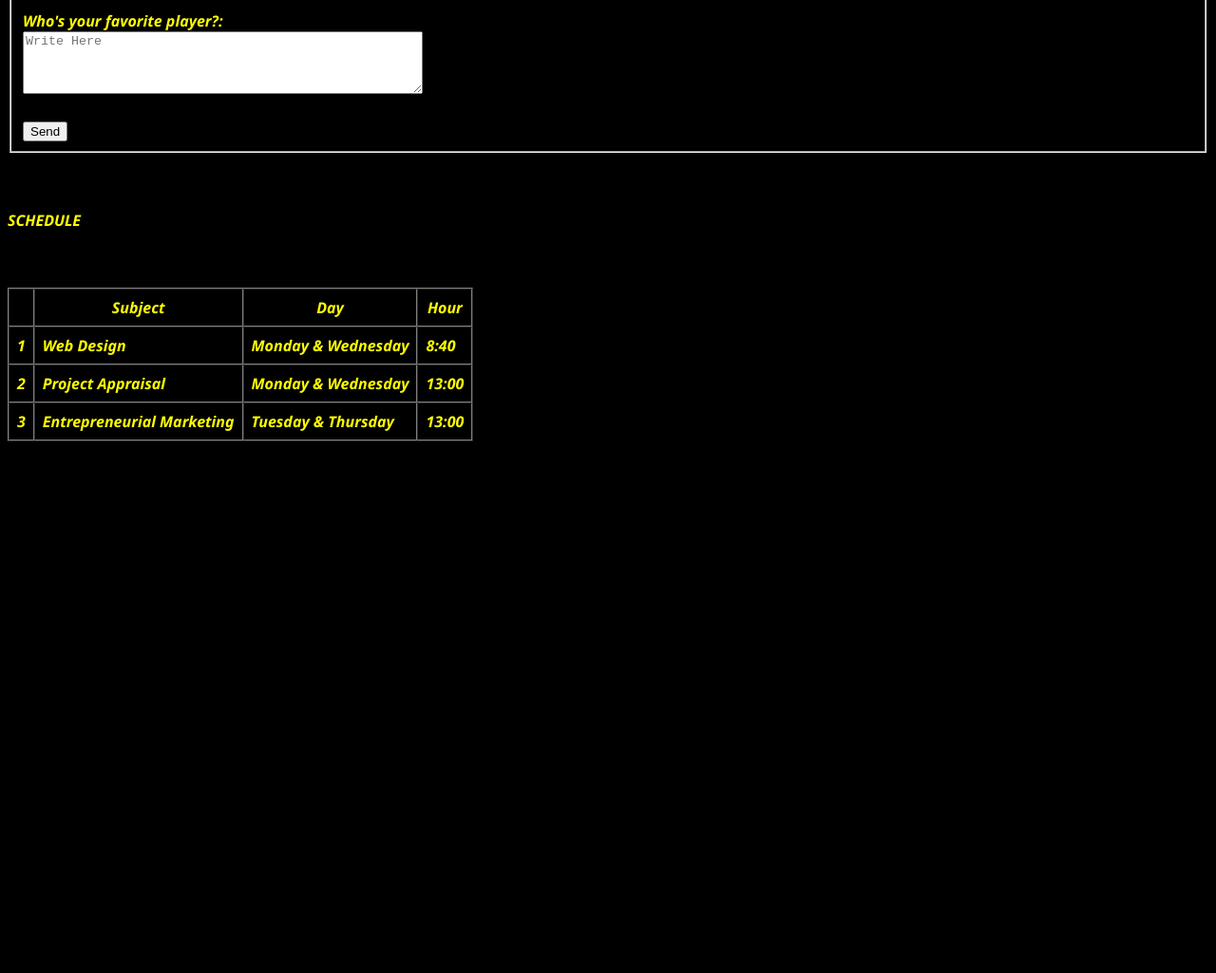
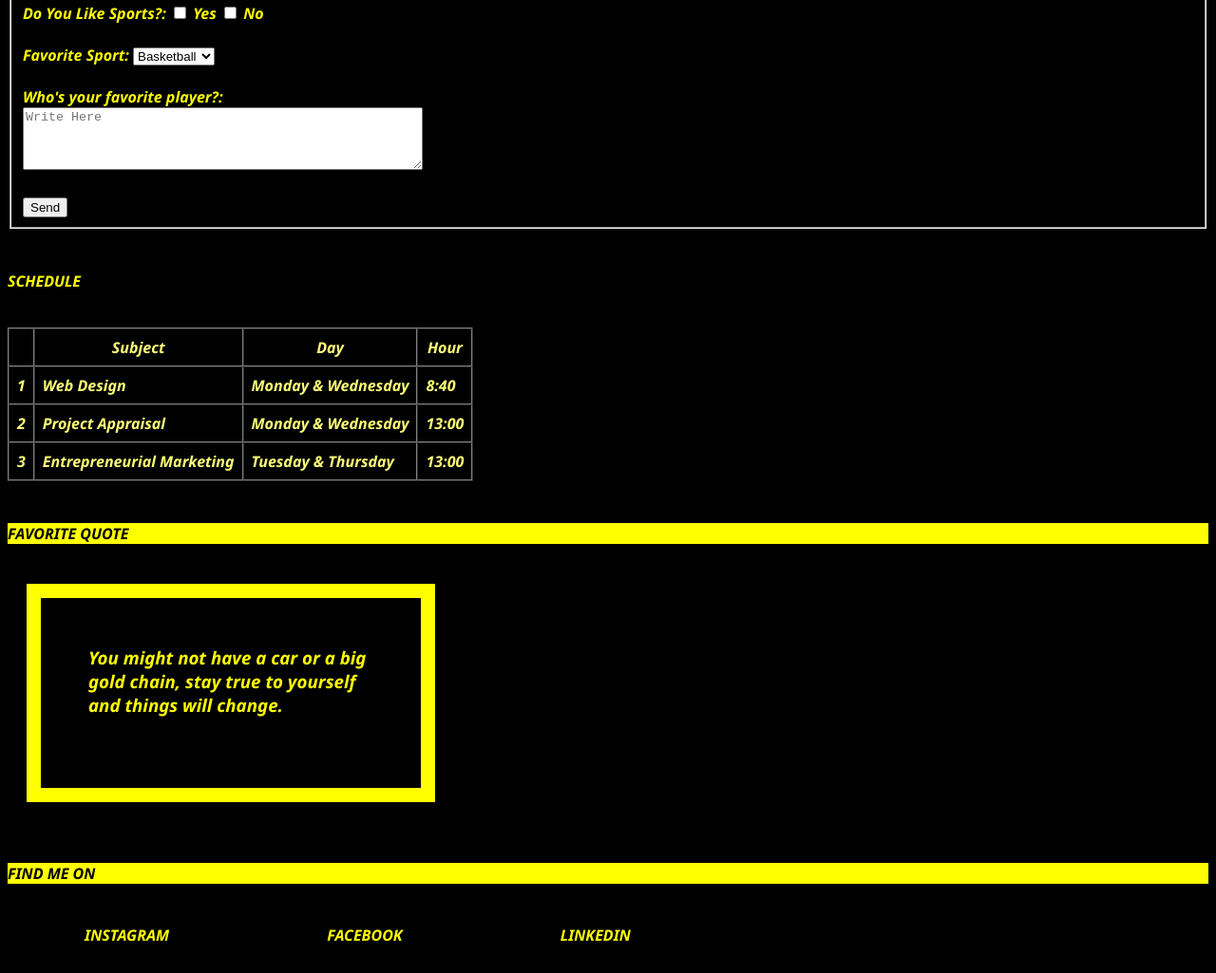
Before and after one commit to alessandrews/webdesign, a plain HTML site: page index.html in a window 1280 px wide. Shown: the part 1757-2782 px from the top of the page at 95% size. Before the commit the page ends 2230 px from the top, so only its background shows below. Drawn offline with Linux system fonts and the light colour scheme.

Commit message:
Add files via upload

```diff
--- a/index.html
+++ b/index.html
@@ -5,40 +5,41 @@
     <meta http-equiv="X-UA-Compatible" content="IE=edge">
     <meta name="viewport" content="width=device-width, initial-scale=1.0">
     <title>My Profile</title>
+    <link rel="stylesheet" type="text/css" href="styles.css">
 </head>
 <body>
-    <body bgcolor="black">
+
     <br>
-	<font color="white" face="Calibri" size="5"><mark><b>MY PROFILE</b></mark></font>
+    <div class="highlight"><font face="Calibri"><b>MY PROFILE</b></font></div>
 	<br>
 
 	<hr>
-	<img src="aboutme.jpg" width="300px" align="center">
-	<font color="yellow" face="Segoe UI" size="5">&nbsp; <b>Senewe, Andrew Marcelo Alessandro<b></font>
+	<img src="aboutme.jpg" width="300em" align="center">
+	<h1><font face="Segoe UI" ><b>Senewe, Andrew Marcelo Alessandro<b></font></h1>
 
 	<br>
 	<br>
 
-	<p><font color="yellow" face="Segoe UI"><b>PLACE/DATE OF BIRTH</b> <br> <font color="white" face="Calibri"><i>Manado, 26 November 1999</font></p>
+	<p><font ><b>PLACE/DATE OF BIRTH</b> <br> <font color="white" face="Calibri"><i>Manado, 26 November 1999</font></p>
 
-	<p><font color="yellow" face="Segoe UI"><b>GENDER</b> <br> <font color="white" face="Calibri"><i>laki-laki</i></font></p>
+	<p><font ><b>GENDER</b> <br> <font color="white" face="Calibri"><i>laki-laki</i></font></p>
 
-	<p><font color="yellow" face="Segoe UI"><b>ADDRESS</b> <br> <font color="white" face="Calibri"><i>Maumbi, Minahasa Utara</i></font></p>
+	<p><font ><b>ADDRESS</b> <br> <font color="white" face="Calibri"><i>Maumbi, Minahasa Utara</i></font></p>
 
-	<p><font color="yellow" face="Segoe UI"><b>RELIGION</b> <br> <font color="white" face="Calibri"><i>Kristen Advent</i></font></p>
+	<p><font ><b>RELIGION</b> <br> <font color="white" face="Calibri"><i>Kristen Advent</i></font></p>
 
-	<p><font color="yellow" face="Segoe UI"><b>BLOOD TYPE</b> <br> <font color="white" face="Calibri"><i>O+</i></font></p>
+	<p><font ><b>BLOOD TYPE</b> <br> <font color="white" face="Calibri"><i>O+</i></font></p>
 
-    <p><font color="yellow" face="Segoe UI"><b>HOBBIES</b> <br> <font color="white" face="Calibri"><i>Basketball & Video Games</i></font></p>
+    <p><font><b>HOBBIES</b> <br> <font color="white" face="Calibri"><i>Basketball & Video Games</i></font></p>
 
-    <p><font color="yellow" face="Segoe UI"><b>SOCIAL MEDIA</b> <br> <font color="white" face="Calibri"><i><a href="https://www.instagram.com/">Instagram</a> & <a href="https://www.twitter.com/"> Twitter</a> </i></font></p>
+    <p><font ><b>SOCIAL MEDIA</b> <br> <font color="white" face="Calibri"><i><a href="https://www.instagram.com/">Instagram</a> & <a href="https://www.twitter.com/"> Twitter</a> </i></font></p>
 
 	<p><font color="yellow" face="Segoe UI"><b>FAVORITE BASKETBALL TEAM</b> <br> <font color="white" face="Calibri"><i>Houston Rockets</i></font></p>
 	<video width="900" controls>
 		<source src="hou.mp4" type="video/mp4">
 	</video>
 
-	<p><font color="yellow" face="Segoe UI"><b>FORM</b></font></p>
+	<div class="highlight"><font face="Segoe UI"><b>FORM</b></font></div>
 	<form><br>
         <fieldset> <legend>Whats Your Favorite?</legend>
             <br>
@@ -76,8 +77,7 @@
         </fieldset></form>
         <br>
         <br>
-        <p><font color="yellow" face="Segoe UI"><b>SCHEDULE</b></font></p>
-<br>
+        <div><font color="yellow" face="Segoe UI"><b>SCHEDULE</b></font></p>
             <br>
                     <table border="1" cellspacing="0" cellpadding="8" widht="10">
                         <thead>
@@ -108,7 +108,21 @@
                             <td>13:00</td>
                         </tr>
                         </tbody>
-        </table>
+                    </table></div>
+<br>
+<br>
+                <div class="highlight"><font face="Segoe UI"><b>FAVORITE QUOTE</b></font></div>
+<br>
+                    <h3><p>You might not have a car or a big gold chain, stay true to yourself and things will change.</p></h3>
+<br>
+<br>
+                <div class="highlight"><font face="Segoe UI"><b>FIND ME ON</b></font></div>
+<br>
+
+                    <h4><a href="https://www.instagram.com/alessandrew.s/" target="_blank">INSTAGRAM</a></h4>
+                    <h4><a href="https://en-gb.facebook.com/andrew.s3n3w3" target="_blank">FACEBOOK</a></h4>
+                    <h4><a href="https://id.linkedin.com/in/andrew-senewe-560b57208" target="_blank">LINKEDIN</a></h4>
+
 
 </body>
 </html>
--- /dev/null
+++ b/styles.css
@@ -0,0 +1,64 @@
+body{
+    background-color: black;
+}
+
+
+h1{
+    color: yellow;
+    font-size: 2em;
+    font-family: 'Segoe UI', Tahoma, Geneva, Verdana, sans-serif;
+}
+
+h2{
+    color: yellow;
+    font-size: 2rem;
+}
+
+p{
+color: #ffff0d;
+font-family: 'Segoe UI', Tahoma, Geneva, Verdana, sans-serif;
+size: 3px;
+}
+
+.highlight{
+    background-color: yellow;
+    color: black;
+    size: 2em;
+    font-family: 'Gill Sans', 'Gill Sans MT', Calibri, 'Trebuchet MS', sans-serif
+}
+div{
+    color: rgb(255, 255, 119);
+    font-family: 'Segoe UI', Tahoma, Geneva, Verdana, sans-serif;
+}
+
+h3 p{
+    background-color: black;
+        width: 300px;
+        height: 100px;
+        border: 15px solid yellow;
+        padding: 50px;
+        margin: 20px;
+        color: yellow;
+}
+
+h4{
+display: inline-block;
+}
+
+h4 a{
+	text-decoration: none;
+	color: yellow;
+	padding: 1em 5em;
+	border: 1px solid transparent;
+	transition: 0.6s ease;
+}
+
+h4 a:hover{
+	background-color: #ff0;
+	color: #000;
+}
+
+h4.active a{
+	background-color: #ff0;
+	color: #000;
+}
```
Lines whose indentation alone changed are shown as unchanged.
